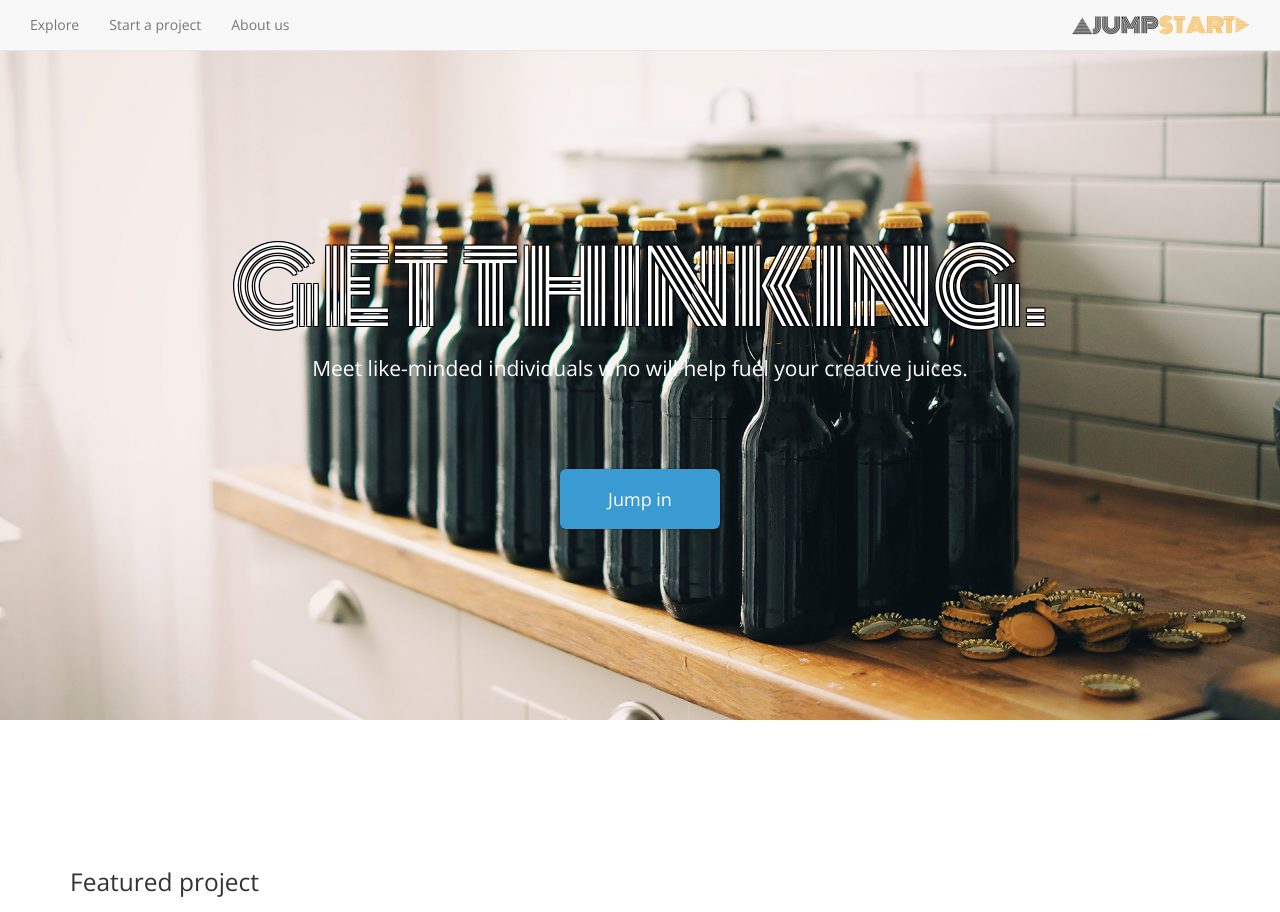
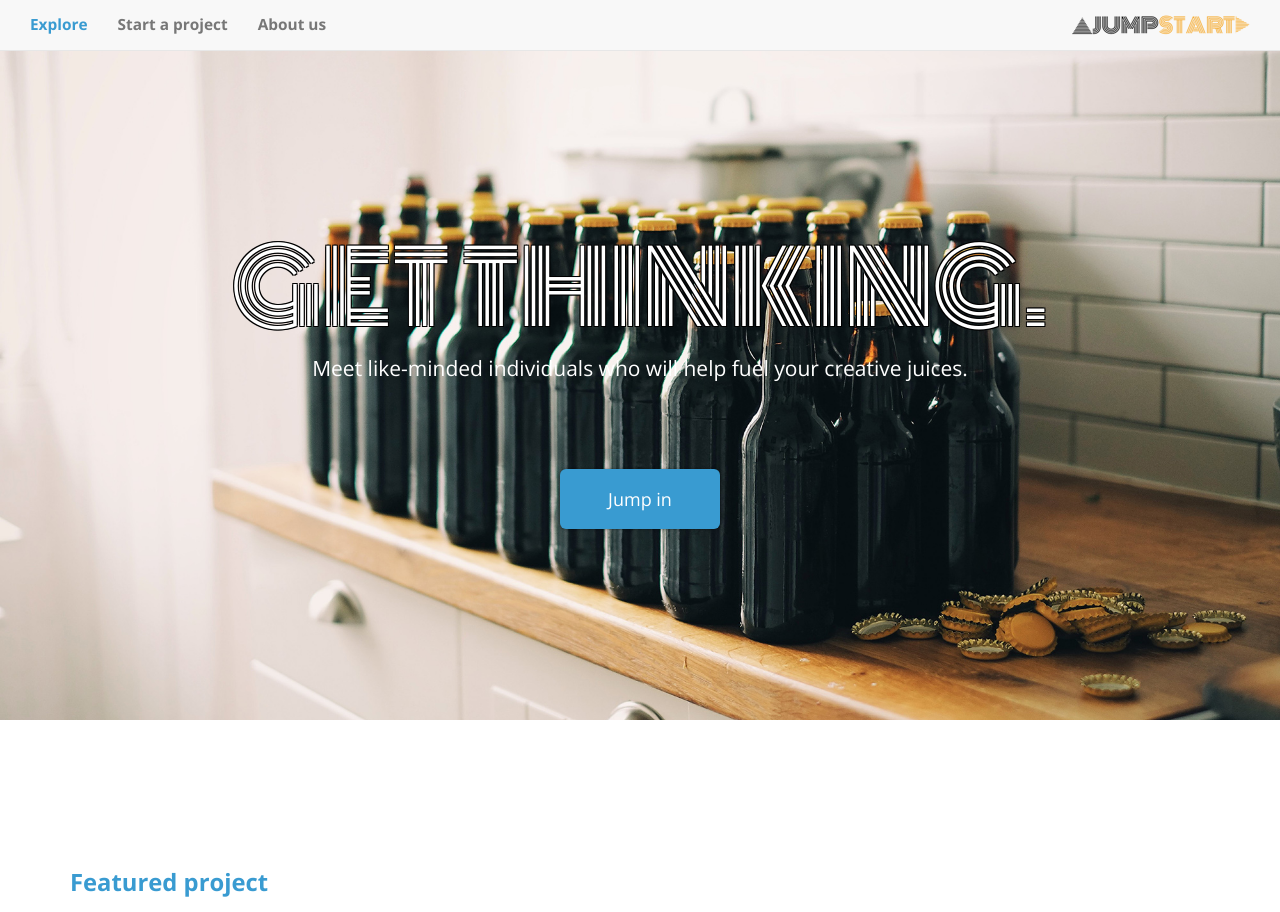
Before and after one commit to ksliv282/Jumpstart, a plain HTML site: page index.html in a window 1280 px wide. Shown: the top 912 px of the page. Drawn offline with nearby package versions, Linux system fonts and the light colour scheme.

Commit message:
checedited css for bblue headers and image zoom

```diff
--- a/resources/css/style.css
+++ b/resources/css/style.css
@@ -1,6 +1,9 @@
 body, html {
   font-size: 14px;
   font-family: "Open Sans", "Helvetica", sans-serif;
+}
+.active {
+  color: #399bd1 !important;
 }
 .image-container {
   overflow: hidden;
@@ -13,16 +16,25 @@ body, html {
   height: auto;
   opacity: 0.7;
 }
+
+.image-container img:hover {
+  opacity: 1;
+  transform: scale(1.3);
+  transition: 0.5s;
+}
 h2 {
-  font-size: 1.75rem;
+  font-size: 1.7rem;
+  font-weight: bold;
 }
 h3 {
   font-size: 1.3rem;
   font-weight: bold;
 }
-.explore {
-  color: #399bd1;
+.navbar a {
+  font-size: 1.1rem;
+  font-weight: bold;
 }
+
 .button {
   background-color: #399bd1;
   box-shadow: 0 0 3px rgba(0,0,0,0.5);
```
